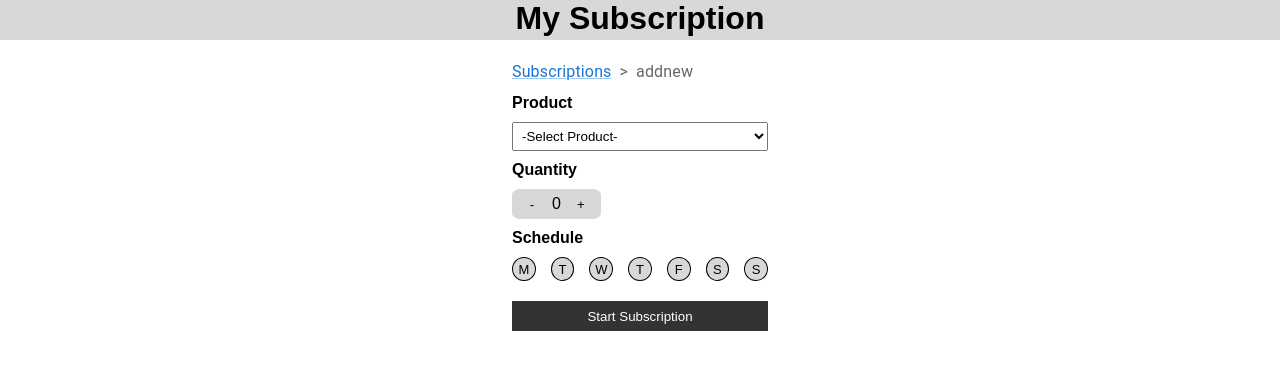
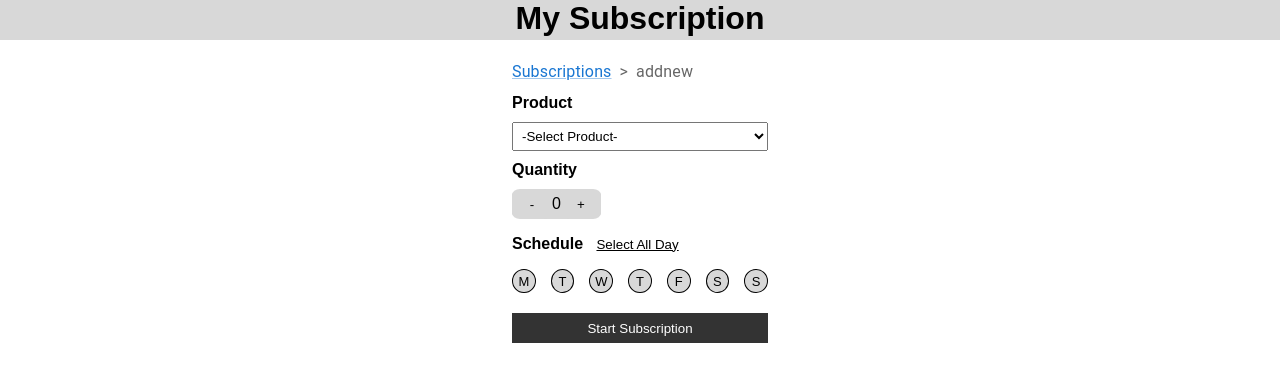
Before and after one commit to yashlande/my-subscription-assignment, a React (Create React App) app: page /addnew in a window 1280 px wide. Shown: the top 382 px of the page. Built offline with nearby package versions, Linux system fonts and the light colour scheme.

Commit message:
Select all day

```diff
--- a/src/components/Product.jsx
+++ b/src/components/Product.jsx
@@ -112,13 +112,13 @@ function Product() {
 
     const alreadyInList = state.length > 0 ? state.some((x) => x.productDet.id === fullProdData.id) : false;
 
-    const isDaySelected = Object.entries(weekDay).map(([key,value])=>{
-        if(value===true){
+    const isDaySelected = Object.entries(weekDay).map(([key, value]) => {
+        if (value === true) {
             return true
-        }else{
+        } else {
             return false
         }
-    }).some(x=>x===true);
+    }).some(x => x === true);
 
     const handleStartSubscription = () => {
         if (fullProdData.name === '') {
@@ -132,14 +132,14 @@ function Product() {
                 errorMsg: 'Please select quantity'
             })
         }
-        else if (isDaySelected===false) {
+        else if (isDaySelected === false) {
             setErrors({
                 ...errors,
                 errorMsg: 'Please select day'
             })
         }
         else {
-            if(alreadyInList===false){
+            if (alreadyInList === false) {
                 const finalData = {
                     productDet: { ...fullProdData },
                     quantity,
@@ -147,13 +147,20 @@ function Product() {
                 }
                 dispatch(addProduct(finalData))
                 history.push('/')
-            }else{
+            } else {
                 setErrors({
                     ...errors,
                     errorMsg: 'You have already subscribed this product.'
                 })
             }
         }
+    }
+
+    const handleSelectAllDay = () => {
+        Object.keys(weekDay).forEach(key => {
+            setWeekDay({ ...weekDay, ...weekDay[key]= true })
+        });
+        setWeekDay({...weekDay,Su:true});
     }
 
     return (
@@ -180,8 +187,9 @@ function Product() {
                         <p>{quantity}</p>
                         <button className="qty" onClick={(e) => handleQuantity('add')}>+</button>
                     </div>
-
-                    <b>Schedule</b>
+                    <div>
+                        <b>Schedule</b> <button className="selectAllDay" onClick={(e) => handleSelectAllDay()}><u>Select All Day</u></button>
+                    </div>
                     <div className="weekday">
                         {
                             checklist
@@ -189,7 +197,7 @@ function Product() {
                     </div>
 
                     <button className="btn-sup" onClick={(e) => handleStartSubscription()}>Start Subscription</button>
-                    <div style={{ color: 'red',marginTop:'10px' }}>
+                    <div style={{ color: 'red', marginTop: '10px' }}>
                         <b>{errors.errorMsg}</b>
                     </div>
                 </div>
--- a/src/styles.css
+++ b/src/styles.css
@@ -57,6 +57,15 @@
   top: 6px;
 }
 
+.selectAllDay{
+  width: 100px;
+  height: 30px;
+  background-color: white;
+  border: none;
+  border-radius: 20%;
+  cursor: pointer;
+}
+
 .checkbox {
   display: flex;
   justify-content: center;
@@ -66,6 +75,7 @@
   border-radius: 50%;
   background-color: #d8d8d8;
   border: 1px solid black;
+  font-size: small;
   cursor: pointer;
 }
 
```
